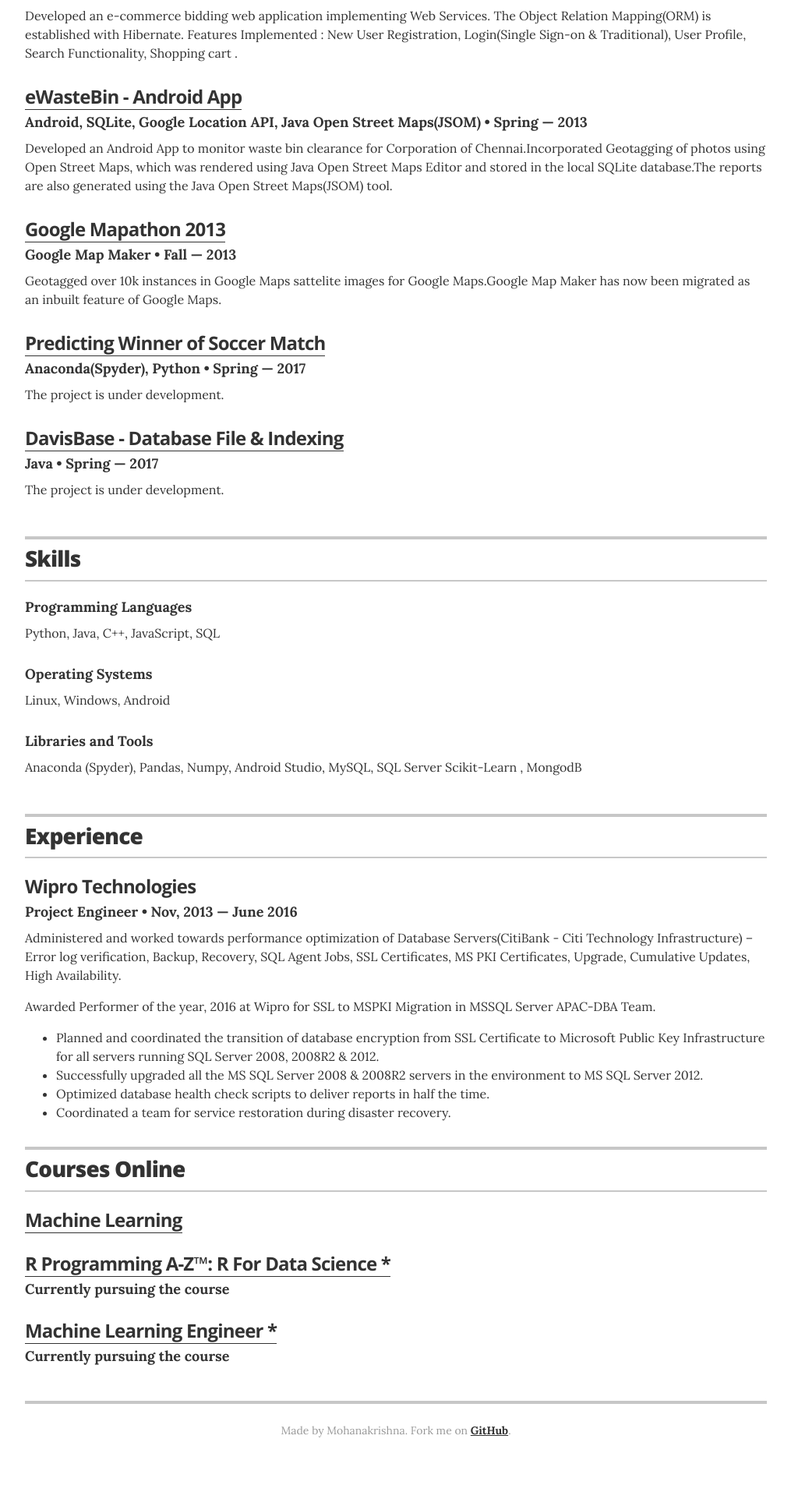
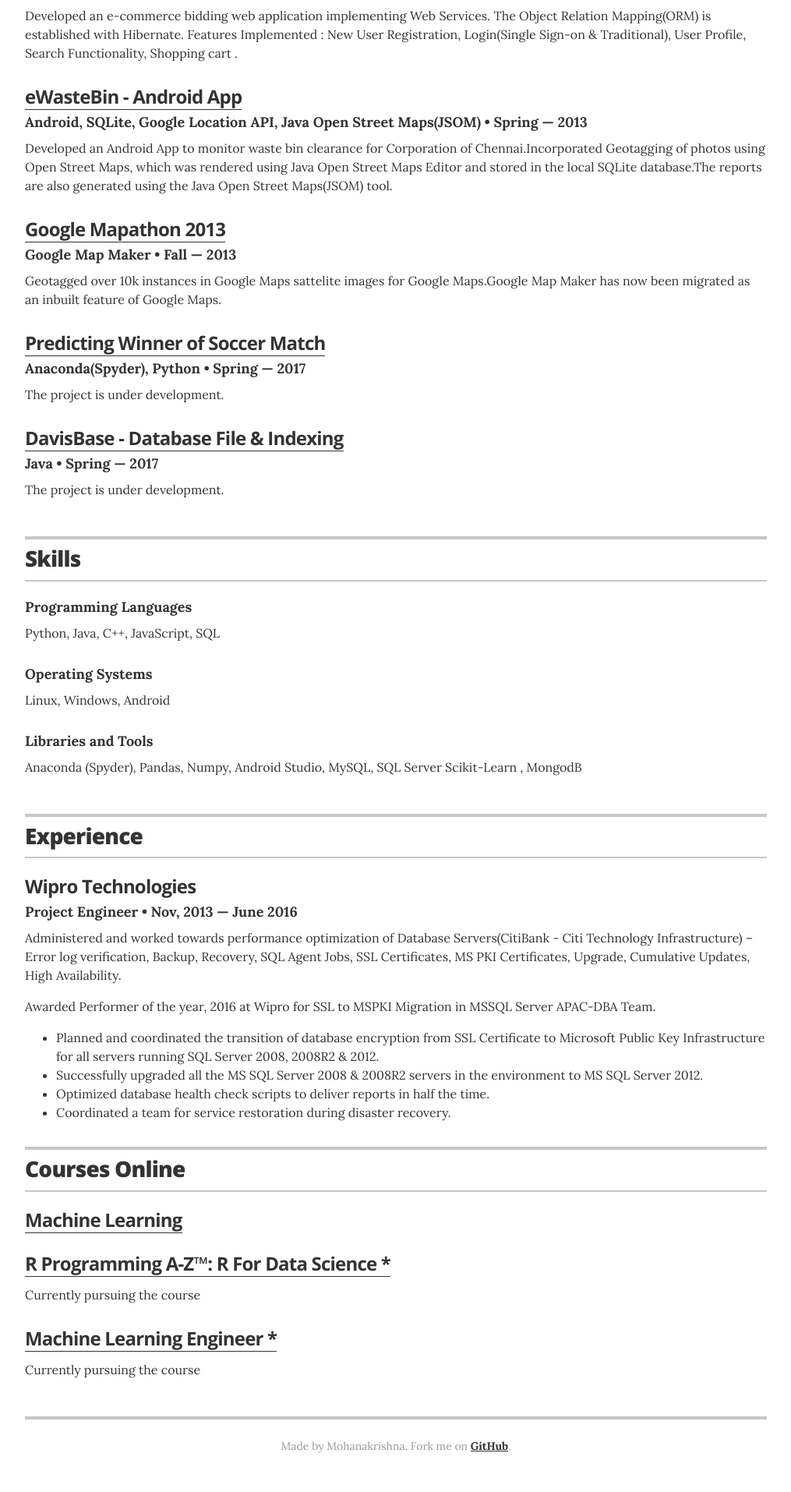
Before and after one commit to mohanakrishnavh/mohanakrishnavh.github.io, a Jekyll site: the page index.html, which Jekyll copies as it is, in a window 1280 px wide. Shown: the part 2040-3954 px from the top of the page at 78% size, without its empty margins (132-1147 px from the left). Built offline with Jekyll 4.4.1, drawn with Linux system fonts in a browser that asks for light colours.

Commit message:
Update index.html

```diff
--- a/index.html
+++ b/index.html
@@ -302,12 +302,12 @@
 
        	  <div class="resume-item">
           <h3 class="resume-item-title"><a href="https://www.udemy.com/r-programming/learn/v4/content">R Programming A-Z™: R For Data Science *</a></h3>
-          <h4 class="resume-item-details">Currently pursuing the course</h4>
+          <p>Currently pursuing the course</p>
 	      </div>
 
 		<div class="resume-item">
           <h3 class="resume-item-title"><a href="https://www.udacity.com/course/machine-learning-engineer-nanodegree--nd009">Machine Learning Engineer *</a></h3>
-          <h4 class="resume-item-details">Currently pursuing the course</h4>
+          <p>Currently pursuing the course</p>
 
         </div>
 
@@ -368,7 +368,7 @@
         <p class="footer-line">Made by Mohanakrishna. Fork me on <a href="https://github.com/mohanakrishnavh">GitHub</a>.</p>
       </footer>
 
-    </div>
+ </div>
 
   </body>
 
```
